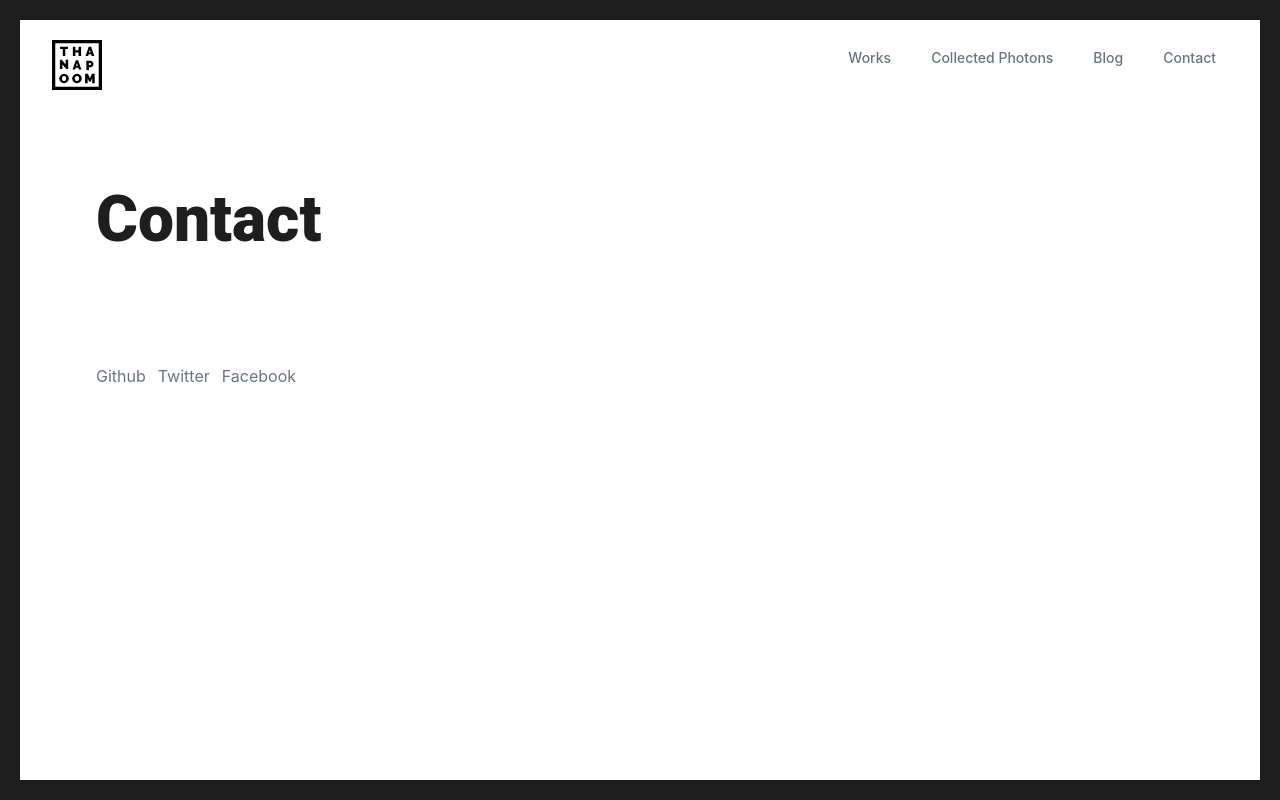
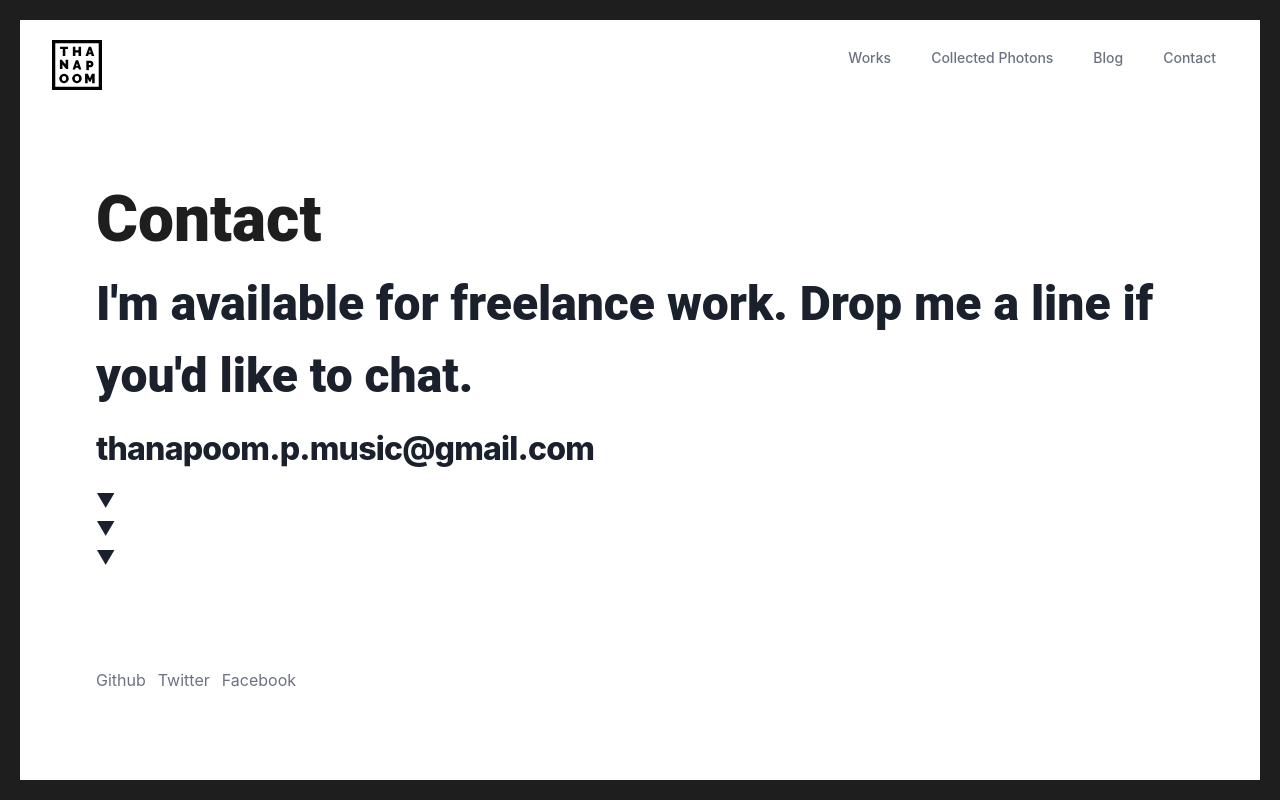
Before and after one commit to thanapoom21/portfolio-nextjs, a Next.js app: page /contact in a window 1280 px wide. Built offline with nearby package versions, Linux system fonts and the light colour scheme.

Commit message:
update content, email and style

```diff
--- a/pages/contact.js
+++ b/pages/contact.js
@@ -10,7 +10,26 @@ export default function Contact() {
       </Head>
       <section className={utilStyles.headingMd}>
         <h1 className={utilStyles.superBoldText4rem}>Contact</h1>
+        <p className={utilStyles.superBoldText3rem}>
+          I'm available for freelance work. Drop me a line if you'd like to
+          chat.
+        </p>
+        <p className={utilStyles.headingXl}>
+          <a href="mailto:thanapoom.p.music@gmail.com?Subject=Web Development">
+            thanapoom.p.music@gmail.com
+          </a>
+        </p>
+
+        {repeatIt(3, <div>&#9660;</div>)}
       </section>
     </Layout>
   );
 }
+
+const repeatIt = (numberOfTimes, thingsToRepeat) => {
+  let element = [];
+  for (let index = 0; index < numberOfTimes; index++) {
+    element.push(thingsToRepeat);
+  }
+  return element;
+};
```
